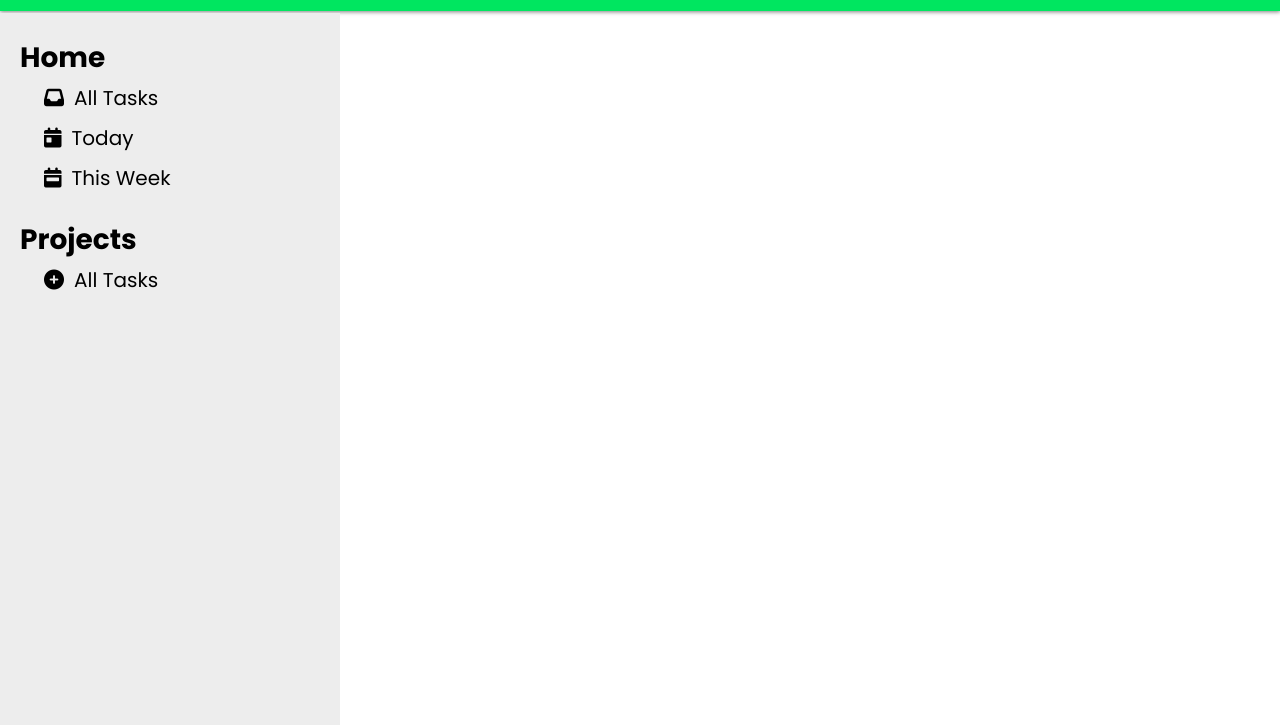
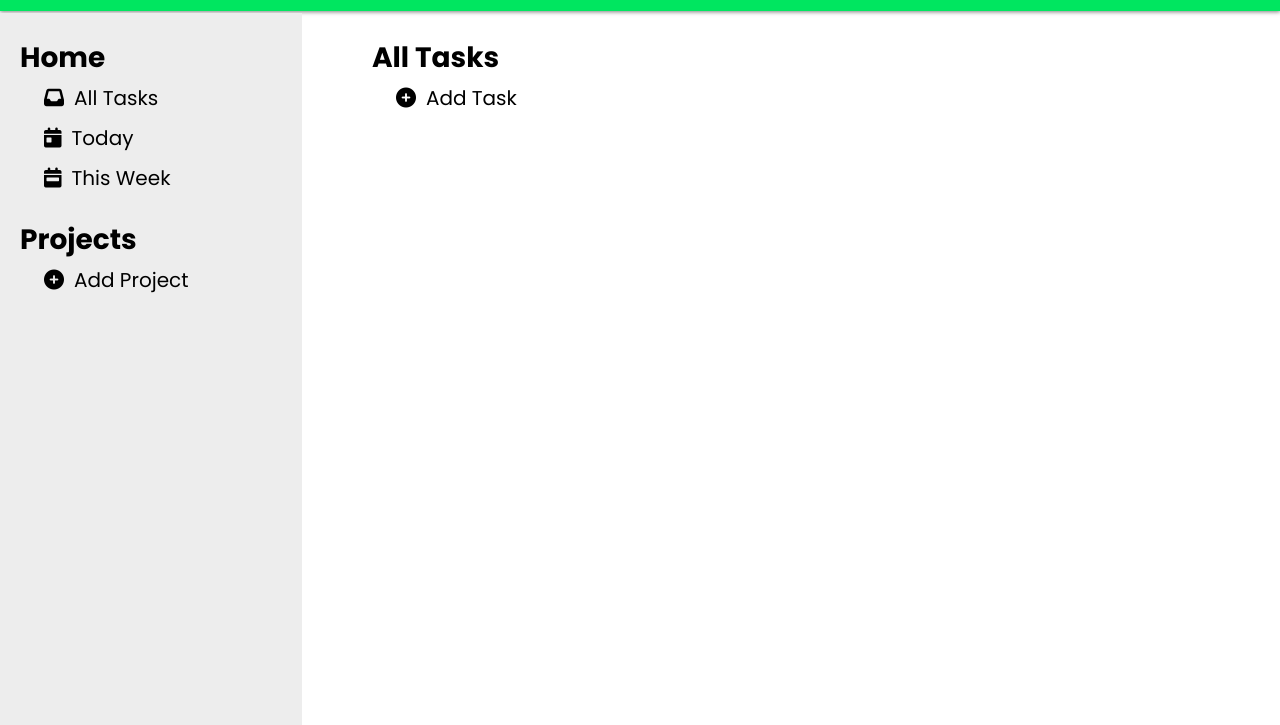
Before and after one commit to NNikoGG/odin-to-do-list, a plain HTML site: page index.html in a window 1280 px wide. Shown: the part 77-802 px from the top of the page. Drawn offline with Linux system fonts and the light colour scheme.

Commit message:
Add right panel

```diff
--- a/index.html
+++ b/index.html
@@ -34,7 +34,14 @@
                 <h2>Projects</h2>
                 <button id="all-tasks-button">
                     <i class="fa-solid fa-circle-plus"></i>
-                    <p>All Tasks</p>
+                    <p>Add Project</p>
+                </button>
+            </div>
+            <div class="right-panel">
+                <h2>All Tasks</h2>
+                <button id="add-task-button">
+                    <i class="fa-solid fa-circle-plus"></i>
+                    <p>Add Task</p>
                 </button>
             </div>
         </main>
--- a/style.css
+++ b/style.css
@@ -39,7 +39,7 @@ main{
     display: flex;
     flex-direction: column;
     padding: 4px 20px;
-    width: 300px;
+    width: 400px;
     background-color: var(--lightgrey);
 }
 
@@ -68,3 +68,34 @@ main{
 .fa-solid{
     margin-right: 10px;
 }
+
+.right-panel{
+    display: flex;
+    flex-direction: column;
+    padding: 4px 20px;
+    margin-left: 50px;
+    margin-right: 50px;
+    width: 100%;
+}
+
+.right-panel > h2{
+    font-size: 28px;
+    margin-top: 20px;
+}
+
+.right-panel > button{
+    border: none;
+    background-color: var(--white);
+    font-size: 20px;
+    display: flex;
+    align-items: center;
+    justify-content: left;
+    cursor: pointer;
+    padding: 4px 24px;
+    margin-bottom: 2px;
+    width: 100%;
+}
+
+.right-panel > button:hover{
+    background-color: var(--grey);
+}
```
